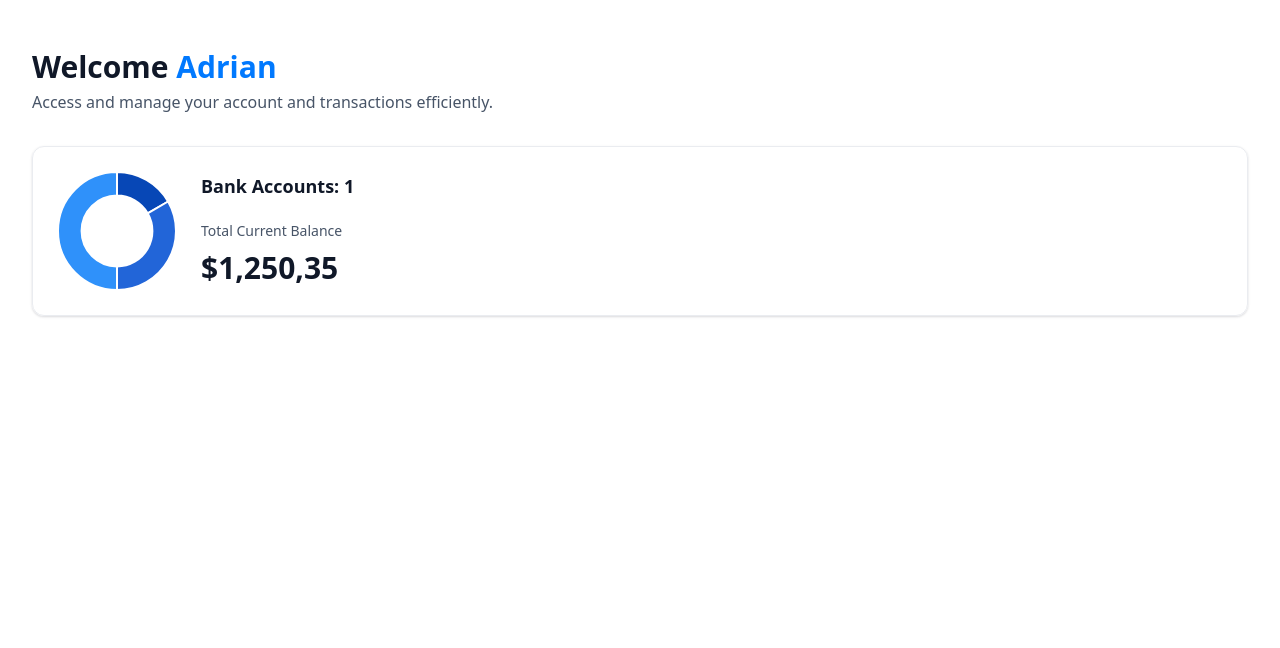
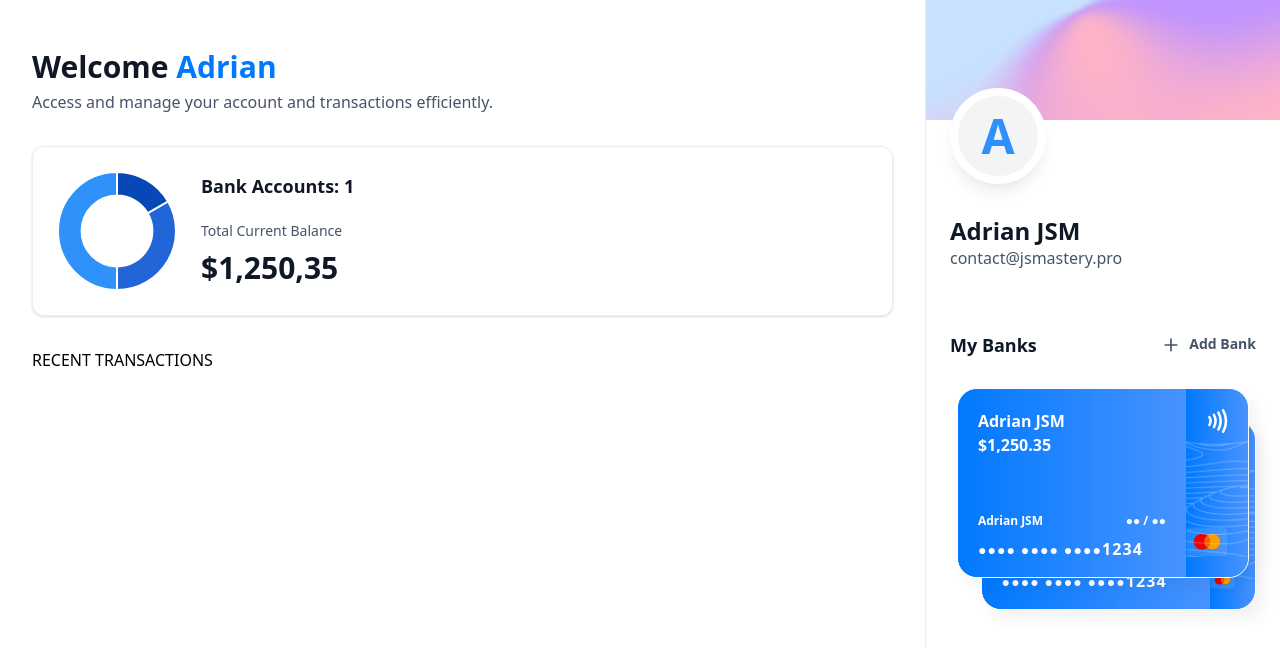
Before and after one commit to thanhnguyendata68-prog/Bank-App, a Next.js app: page / in a window 1280 px wide. Shown: the top 648 px of the page. Built offline with nearby package versions, Linux system fonts and the light colour scheme.

Commit message:
Implement the complete layout

```diff
--- /dev/null
+++ b/app/(root)/my-banks/page.tsx
@@ -0,0 +1,10 @@
+import React from 'react'
+
+
+const MyBanks = () => {
+  return (
+    <div>page</div>
+  )
+}
+
+export default MyBanks
--- a/app/(root)/page.tsx
+++ b/app/(root)/page.tsx
@@ -1,8 +1,9 @@
 import HeaderBox from '@/components/HeaderBox';
+import RightSidebar from '@/components/RightSidebar';
 import TotalBalanceBox from '@/components/TotalBalanceBox';
 
 const Home = () => {
-  const loggedId = {firstName: 'Adrian'};
+  const loggedId = {firstName: 'Adrian', lastName: 'JSM', email: 'contact@jsmastery.pro'};
 
   return (
     <section className="home">
@@ -21,7 +22,15 @@
             totalCurrentBalance={1250.35}
           />
         </header>
+
+        RECENT TRANSACTIONS
       </div>
+
+      <RightSidebar
+        user={loggedId}
+        transactions={[]}
+        banks={[{currentBalance: 1250.35}, {currentBalance: 500.00  }]}
+      />
     </section>
   )
 };
--- /dev/null
+++ b/app/(root)/payment-transfer/page.tsx
@@ -0,0 +1,9 @@
+import React from 'react'
+
+const Transfer = () => {
+  return (
+    <div>Transfer</div>
+  )
+}
+
+export default Transfer
--- /dev/null
+++ b/app/(root)/transaction-history/page.tsx
@@ -0,0 +1,10 @@
+import React from 'react'
+
+
+const TransactionHistory = () => {
+  return (
+    <div>TransactionHistory</div>
+  )
+}
+
+export default TransactionHistory
--- /dev/null
+++ b/components/BankCard.tsx
@@ -0,0 +1,67 @@
+import { formatAmount } from '@/lib/utils';
+import Link from 'next/link';
+import React from 'react';
+import Image from 'next/image';
+
+const BankCard = ({  account, userName, showBalance = true}: CreditCardProps) => {
+  return (
+    <div className="flex flex-col">
+      <Link href="/" className="bank-card">
+        <div className="bank-card_content">
+          <div>
+            <h1 className="text-16 font-semibold text-white">
+              {account.name || userName}
+            </h1>
+            <p className="font-ibm-plex-serif font-black text-white">
+              {formatAmount(account.currentBalance)}
+            </p>
+          </div>
+
+          <article className="flex flex-col gap-2">
+            <div className="flex justify-between">
+              <h1 className="text-12 font-semibold text-white">
+                {userName}
+              </h1>
+
+              <h2 className="text-12 font-semibold text-white">
+                ●● / ●●
+              </h2>
+            </div>
+            <p className="text-14 font-semibold tracking-[1.1px] text-white" >
+              ●●●● ●●●● ●●●●<span className="text-16">1234</span>
+            </p>
+          </article>
+        </div>
+
+        <div className="bank-card_icon">
+          <Image
+            src="/icons/Paypass.svg"
+            alt="pay"
+            width={20}
+            height={24}
+          />
+
+          <Image
+            src="/icons/mastercard.svg"
+            alt="mastercard"
+            width={45}
+            height={32}
+            className="ml-5"
+          />
+        </div>
+
+        <Image
+          src="/icons/lines.png"
+          alt="lines"
+          width={316}
+          height={190}
+          className="absolute top-0 left-0"
+        />
+      </Link>
+
+      {/* COPY */}
+    </div>
+  )
+}
+
+export default BankCard
--- /dev/null
+++ b/components/RightSidebar.tsx
@@ -0,0 +1,68 @@
+import Link from 'next/dist/client/link';
+import Image from 'next/image';
+import React from 'react'
+import BankCard from './BankCard';
+
+const RightSidebar = ({ user, transactions, banks }: RightSidebarProps) => {
+  return (
+    <aside className="right-sidebar">
+      <section className="flex flex-col pb-8">
+        <div className="profile-banner" />
+        <div className="profile" >
+          <div className="profile-img">
+            <span className="text-5xl font-bold text-blue-500" >
+              {user.firstName[0]}
+            </span>
+          </div>
+
+          <div className="profile-details">
+            <h1 className='profile-name'>
+              {user.firstName} {user.lastName}
+            </h1>
+            <p className='profile-email'>
+              {user.email}
+            </p>
+          </div>
+        </div>
+      </section>
+
+      <section className="banks">
+        <div className="flex w-full justify-between">
+          <h2 className="header-2">My Banks</h2>
+          <Link href="/" className="flex gap-2">
+            <Image src="/icons/plus.svg" alt="plus" width={20} height={20} />
+
+            <h2 className="text-14 font-semibold text-gray-600">
+              Add Bank
+            </h2>
+          </Link>
+        </div>
+
+        {banks?.length > 0 && (
+          <div className="relative flex flex-1 flex-col items-center justify-center gap-5">
+            <div className='relative z-10'>
+              <BankCard
+                key={banks[0].id}
+                account={banks[0]}
+                userName={`${user.firstName} ${user.lastName}`}
+                showBalance={false}
+              />
+            </div>
+            {banks[1] && (
+              <div className="absolute right-0 top-8 z-0 w-[90%]">
+                <BankCard
+                  key={banks[1].id}
+                  account={banks[1]}
+                  userName={`${user.firstName} ${user.lastName}`}
+                  showBalance={false}
+                />
+              </div>
+            )}
+          </div>
+        )}
+      </section>
+    </aside>
+  )
+}
+
+export default RightSidebar
```
Also changed, not shown: 1 other file (tests, documents, lock files or other folders).
